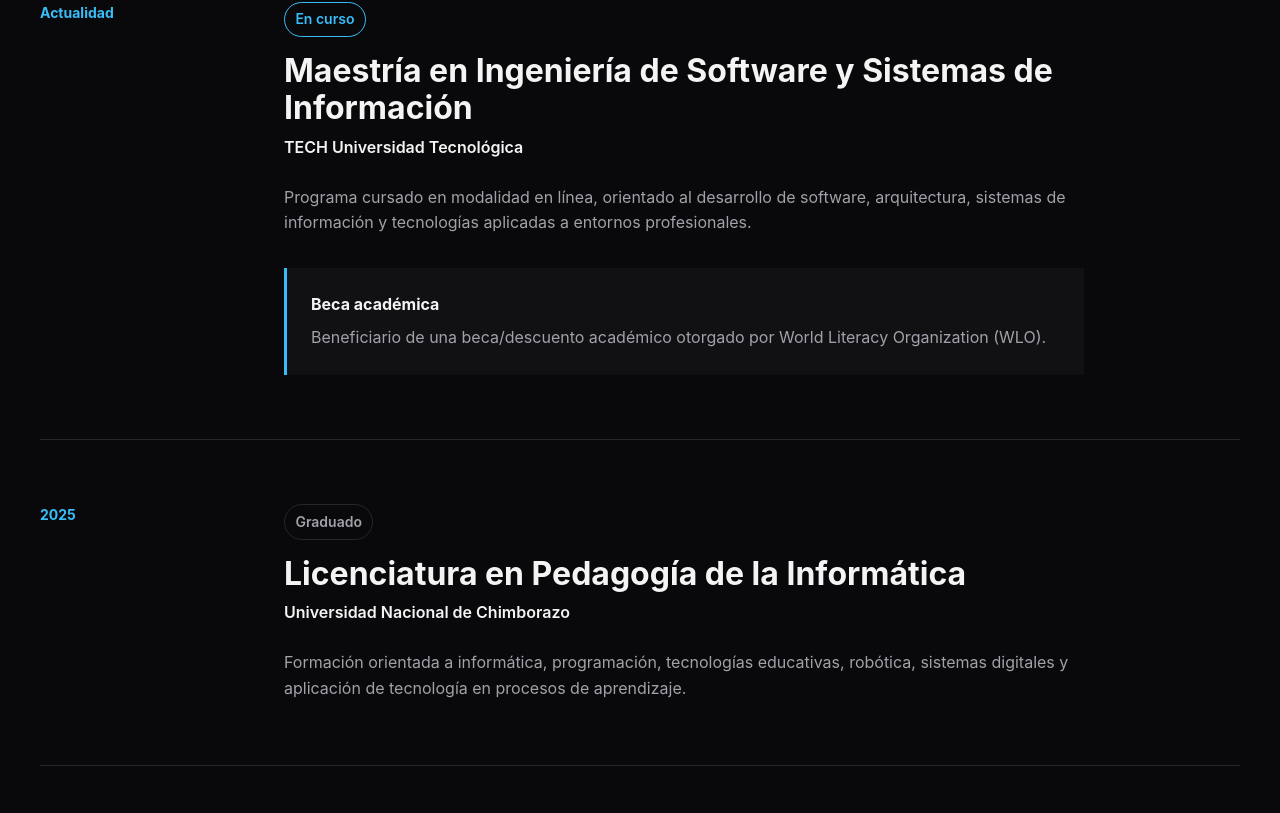
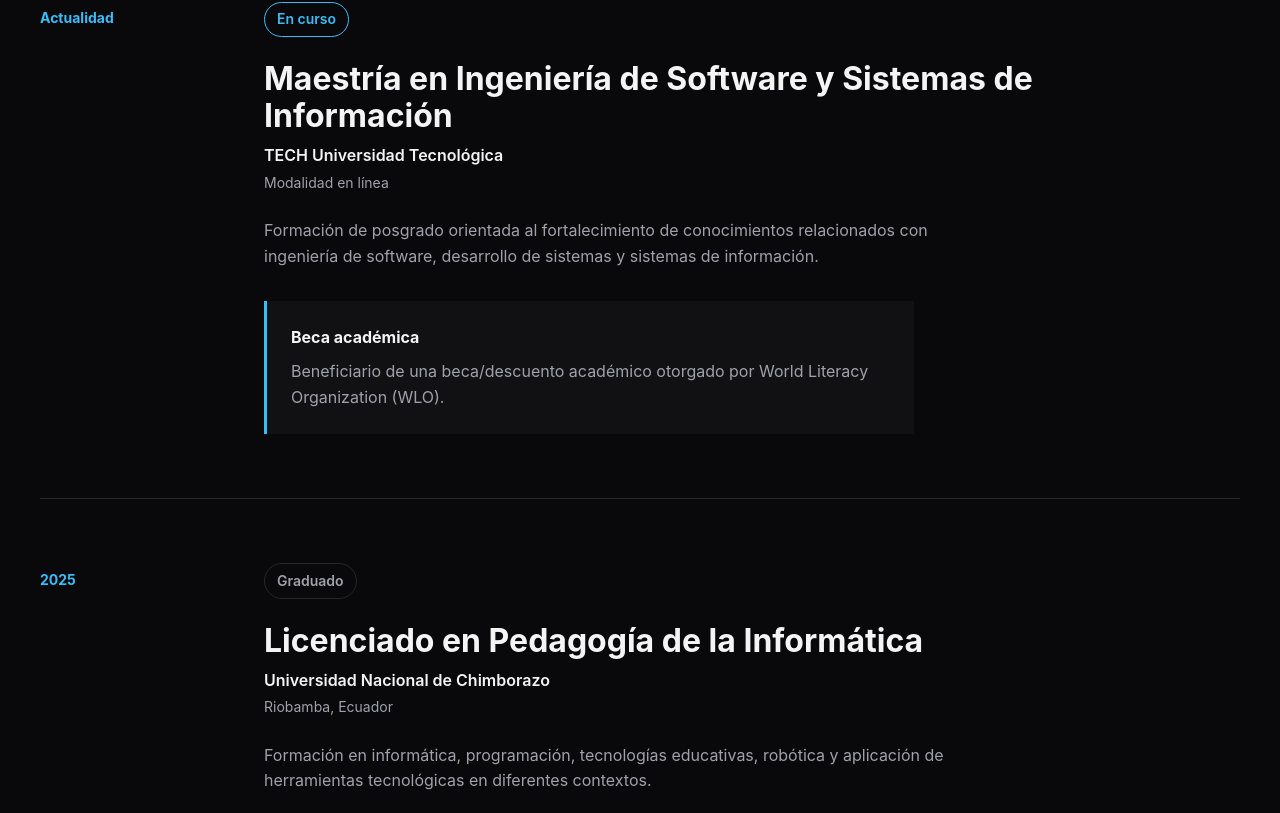
Before and after one commit to lfih-96/portfolio, a React app: page / in a window 1280 px wide. Shown: the part 3267-4080 px from the top of the page. Built offline with nearby package versions, Linux system fonts and the light colour scheme; the HTML template or start-up script is replaced by a standard one.

Commit message:
feat: agrega formación académica al portafolio

```diff
--- a/src/sections/Education.jsx
+++ b/src/sections/Education.jsx
@@ -18,14 +18,15 @@ function Education() {
                     </h2>
 
                     <p className="section__description">
-                        Mi formación combina informática, educación
-                        e ingeniería de software, fortaleciendo una visión
-                        multidisciplinaria para el desarrollo de soluciones tecnológicas.
+                        Mi trayectoria académica combina informática, tecnología,
+                        educación e ingeniería de software, fortaleciendo una visión
+                        multidisciplinaria para el desarrollo de soluciones digitales.
                     </p>
                 </div>
 
                 <div className="education__timeline">
 
+                    {/* Maestría */}
                     <article className="education__item">
 
                         <div className="education__period">
@@ -47,21 +48,24 @@ function Education() {
                                 TECH Universidad Tecnológica
                             </p>
 
-                            <p>
-                                Programa cursado en modalidad en línea,
-                                orientado al desarrollo de software,
-                                arquitectura, sistemas de información
-                                y tecnologías aplicadas a entornos profesionales.
+                            <p className="education__modality">
+                                Modalidad en línea
+                            </p>
+
+                            <p className="education__description">
+                                Formación de posgrado orientada al fortalecimiento de
+                                conocimientos relacionados con ingeniería de software,
+                                desarrollo de sistemas y sistemas de información.
                             </p>
 
                             <div className="education__scholarship">
-                                <strong>
+                                <span className="education__scholarship-label">
                                     Beca académica
-                                </strong>
+                                </span>
 
                                 <p>
-                                    Beneficiario de una beca/descuento académico
-                                    otorgado por World Literacy Organization (WLO).
+                                    Beneficiario de una beca/descuento académico otorgado
+                                    por World Literacy Organization (WLO).
                                 </p>
                             </div>
 
@@ -69,6 +73,7 @@ function Education() {
 
                     </article>
 
+                    {/* Licenciatura */}
                     <article className="education__item">
 
                         <div className="education__period">
@@ -77,22 +82,31 @@ function Education() {
 
                         <div className="education__content">
 
-                            <span className="education__status education__status--completed">
+                            <span
+                                className="
+                  education__status
+                  education__status--completed
+                "
+                            >
                                 Graduado
                             </span>
 
                             <h3>
-                                Licenciatura en Pedagogía de la Informática
+                                Licenciado en Pedagogía de la Informática
                             </h3>
 
                             <p className="education__institution">
                                 Universidad Nacional de Chimborazo
                             </p>
 
-                            <p>
-                                Formación orientada a informática, programación,
-                                tecnologías educativas, robótica, sistemas digitales
-                                y aplicación de tecnología en procesos de aprendizaje.
+                            <p className="education__location">
+                                Riobamba, Ecuador
+                            </p>
+
+                            <p className="education__description">
+                                Formación en informática, programación, tecnologías
+                                educativas, robótica y aplicación de herramientas
+                                tecnológicas en diferentes contextos.
                             </p>
 
                         </div>
--- a/src/styles/education.css
+++ b/src/styles/education.css
@@ -9,7 +9,7 @@
 
 .education__item {
     display: grid;
-    grid-template-columns: 180px 1fr;
+    grid-template-columns: 160px 1fr;
 
     gap: var(--space-xl);
 
@@ -22,23 +22,62 @@
     border-bottom: 1px solid var(--color-border);
 }
 
+/* ================================
+   PERIODO
+================================= */
+
 .education__period {
+    padding-top: 0.35rem;
+
     color: var(--color-primary);
 
     font-size: var(--font-size-sm);
     font-weight: 700;
 }
 
+/* ================================
+   CONTENIDO
+================================= */
+
 .education__content {
     max-width: 800px;
 }
 
+.education__content h3 {
+    margin-bottom: var(--space-xs);
+
+    font-size: clamp(1.4rem, 3vw, 2rem);
+}
+
+.education__institution {
+    color: var(--color-text);
+
+    font-weight: 600;
+}
+
+.education__modality,
+.education__location {
+    margin-top: 0.2rem;
+
+    font-size: var(--font-size-sm);
+}
+
+.education__description {
+    max-width: 700px;
+
+    margin-top: var(--space-md);
+}
+
+/* ================================
+   ESTADO
+================================= */
+
 .education__status {
-    display: inline-block;
+    display: inline-flex;
 
-    margin-bottom: var(--space-sm);
+    margin-bottom: var(--space-md);
 
-    padding: 0.35rem 0.65rem;
+    padding: 0.35rem 0.75rem;
 
     border: 1px solid var(--color-primary);
     border-radius: 999px;
@@ -50,25 +89,19 @@
 }
 
 .education__status--completed {
+    border-color: var(--color-border);
+
     color: var(--color-text-secondary);
-    border-color: var(--color-border);
 }
 
-.education__content h3 {
-    margin-bottom: var(--space-xs);
-}
-
-.education__institution {
-    margin-bottom: var(--space-md);
-
-    color: var(--color-text);
-
-    font-weight: 600;
-}
+/* ================================
+   BECA
+================================= */
 
 .education__scholarship {
+    max-width: 650px;
+
     margin-top: var(--space-lg);
-
     padding: var(--space-md);
 
     border-left: 3px solid var(--color-primary);
@@ -76,11 +109,19 @@
     background-color: var(--color-bg-secondary);
 }
 
-.education__scholarship strong {
+.education__scholarship-label {
     display: block;
 
     margin-bottom: var(--space-xs);
+
+    color: var(--color-text);
+
+    font-weight: 700;
 }
+
+/* ================================
+   RESPONSIVE
+================================= */
 
 @media (max-width: 768px) {
     .education__item {
@@ -88,4 +129,8 @@
 
         gap: var(--space-md);
     }
+
+    .education__period {
+        padding-top: 0;
+    }
 }
```
